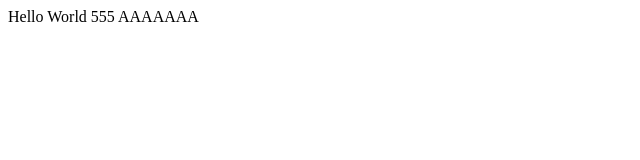
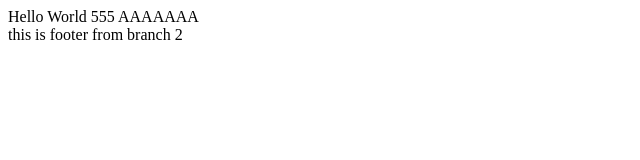
Before and after one commit to My-Aespa/Lab-Software-Design, a plain HTML site: page index.html in a window 1280 px wide. Shown: the whole page, without its empty margins (0-640 px from the left). Drawn offline with Linux system fonts and the light colour scheme.

Commit message:
update branch2 index
add footer

```diff
--- a/index.html
+++ b/index.html
@@ -8,5 +8,8 @@
 <body>
      Hello World 555
      AAAAAAA
+     <footer>
+          this is footer from branch 2
+     </footer>
 </body>
 </html>
```
